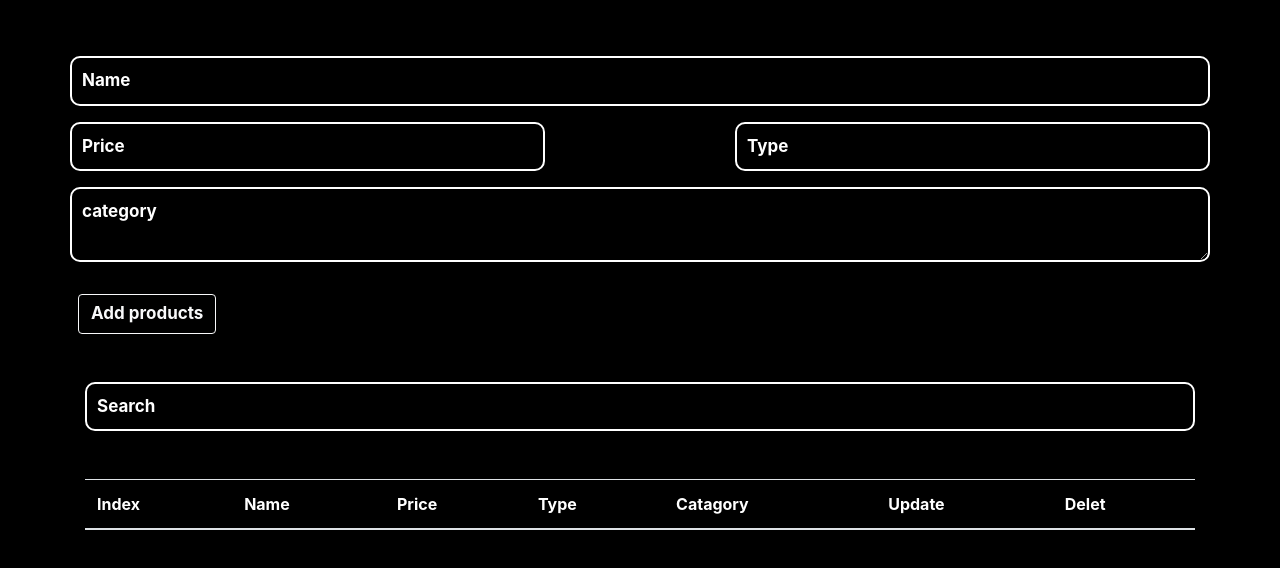
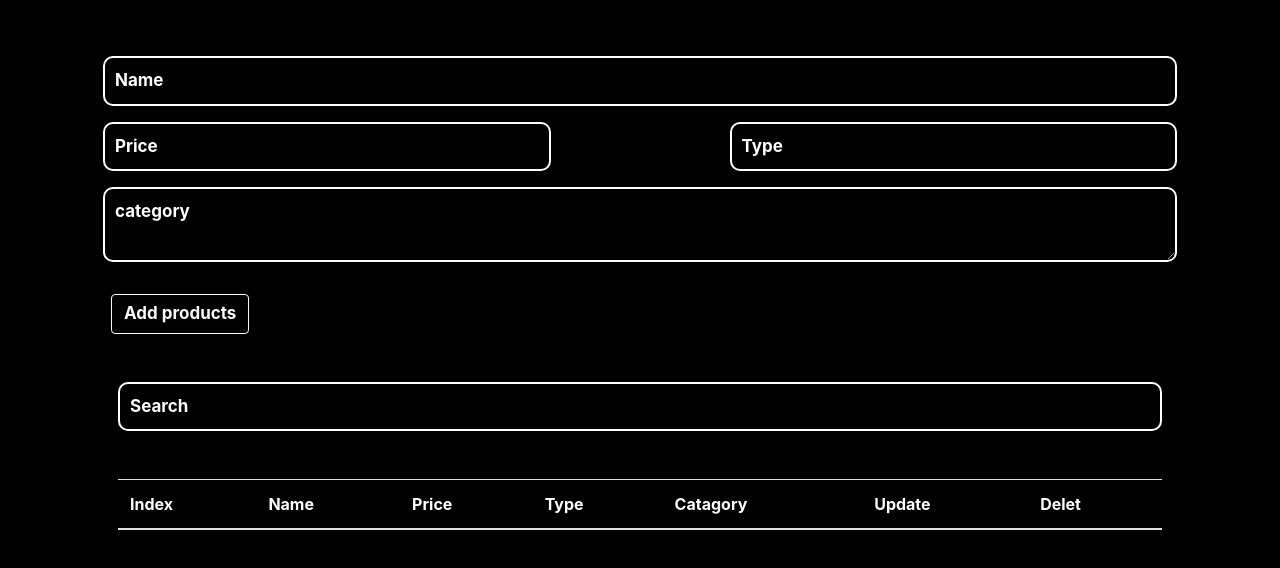
Before and after one commit to Abdelrahmantarik22/CRUDS, a plain HTML site: page index.html in a window 1280 px wide. Drawn offline with Linux system fonts and the light colour scheme.

Commit message:
Add files via upload

```diff
--- a/index.html
+++ b/index.html
@@ -8,7 +8,7 @@
     <title>Document</title>
 </head>
 <body>
-    <div class="container py-5">
+    <div class="container p-5">
     <div class="input row">
         <input type="text" placeholder="Name" class="col-12 my-2 name" id="name">
         <input type="text" placeholder="Price" class="col-lg-5 my-2 price" id="price">
```
